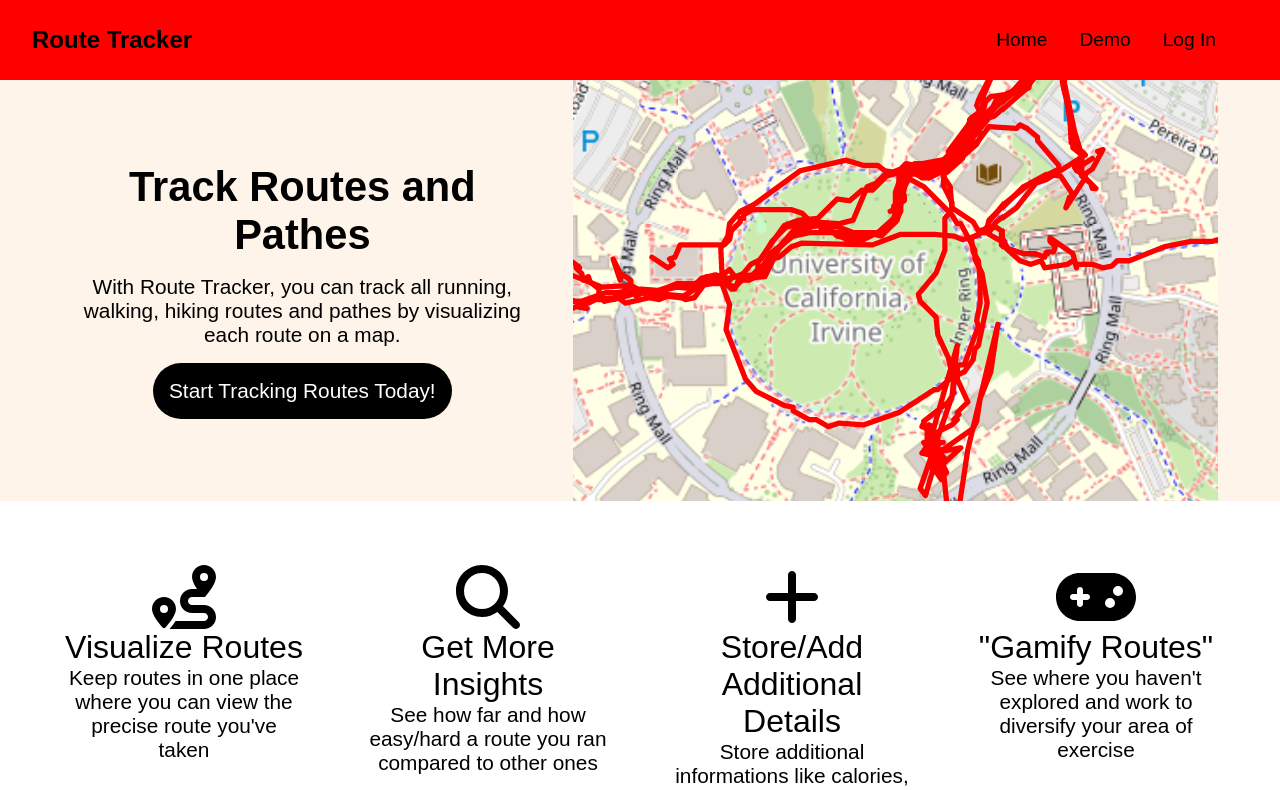
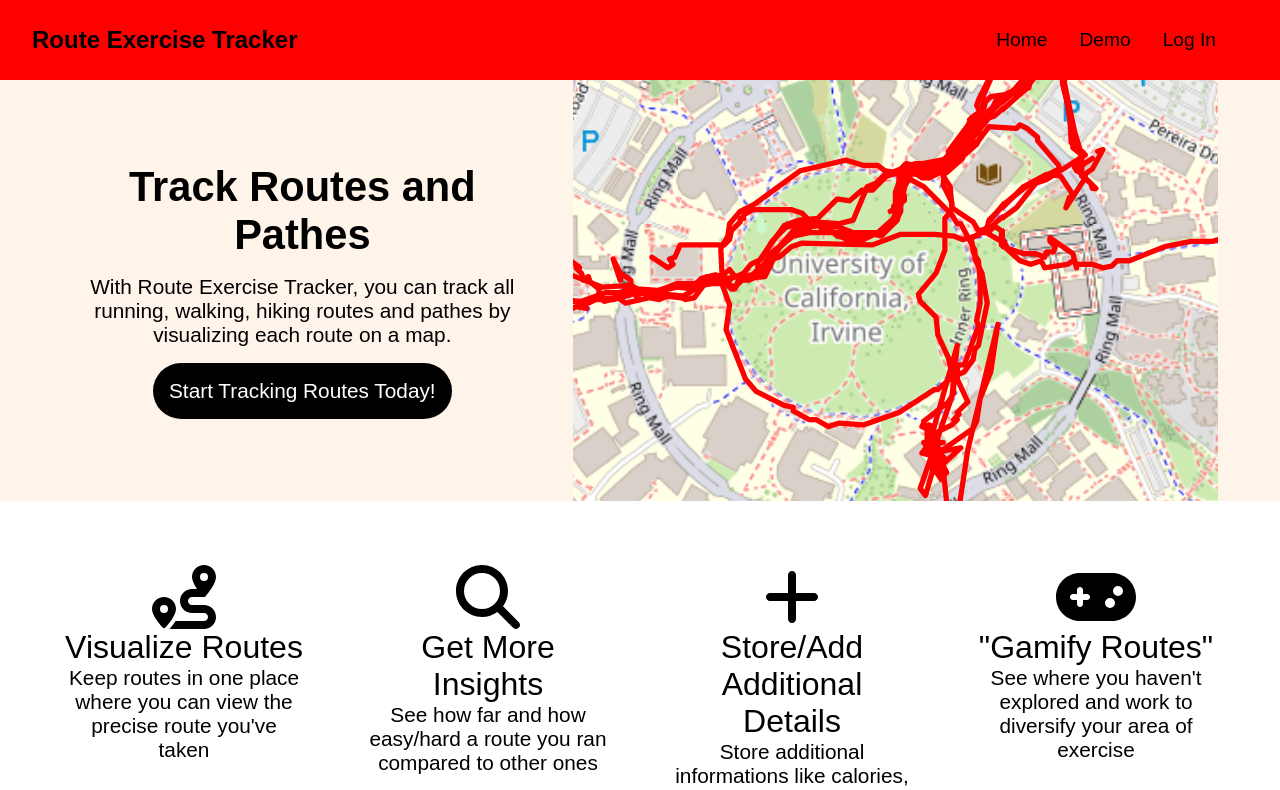
Before and after one commit to ykdot/Route_Exercise_Tracker, a React (Vite) app in the folder frontend/: page / in a window 1280 px wide. Shown: the top 790 px of the page. Built offline with nearby package versions, Linux system fonts and the light colour scheme.

Commit message:
fix: project name update inside application

```diff
--- a/frontend/src/component/Navbar/Navbar.jsx
+++ b/frontend/src/component/Navbar/Navbar.jsx
@@ -25,7 +25,7 @@ function Navbar() {
 
   return (
     <nav className={classes['main-nav']}>
-      <h1 className={classes.title}>Route Tracker</h1>
+      <h1 className={classes.title}>Route Exercise Tracker</h1>
 
       <button className={classes['link-icon']} onClick={() => setMobileList(!mobileList)}>
         <img className={classes.icon} src="/hamburger-icon.svg" alt="Hamburger Icon" />
--- a/frontend/src/pages/HomePage.jsx
+++ b/frontend/src/pages/HomePage.jsx
@@ -12,7 +12,7 @@ function HomePage() {
         <div className={styles['first-section']}>
           <div className={styles['first-left']}>
             <h1>Track Routes and Pathes</h1>
-            <p className={styles['first-desc']}>With Route Tracker, you can track all running, walking, hiking routes and pathes by
+            <p className={styles['first-desc']}>With Route Exercise Tracker, you can track all running, walking, hiking routes and pathes by
               visualizing each route on a map.
             </p>
             <Link to='/signup' className={styles['first-link']}>Start Tracking Routes Today!</Link>
```
